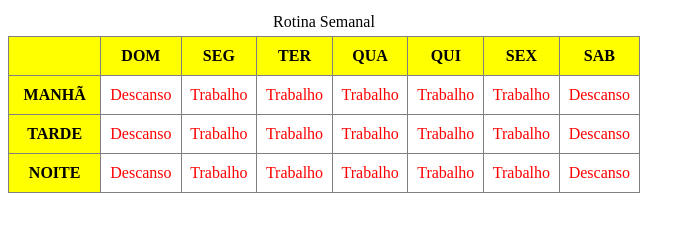
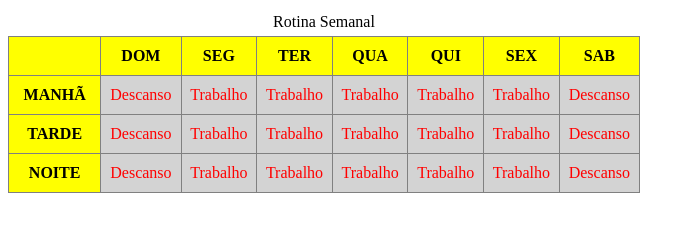
Before and after one commit to NathanVeiga/Atividades-Renata, a plain HTML site: page Atividade 4/tabela3.html in a window 1280 px wide. Shown: the whole page, without its empty margins (0-695 px from the left). Drawn offline with Linux system fonts and the light colour scheme.

Commit message:
Mais melhorias

```diff
--- a/Atividade 4/tabela3.html
+++ b/Atividade 4/tabela3.html
@@ -11,7 +11,7 @@
         }
         td {
             color: red;
-            background-color: white;
+            background-color: lightgray;
             text-align: center;
             padding: 5px;
         }
@@ -23,6 +23,11 @@
         caption {
             margin: 5px;
         }
+
+        tr:hover td, tr:hover th {
+            background-color: lightblue;
+        }
+
     </style>
 </head>
 <body>
```
